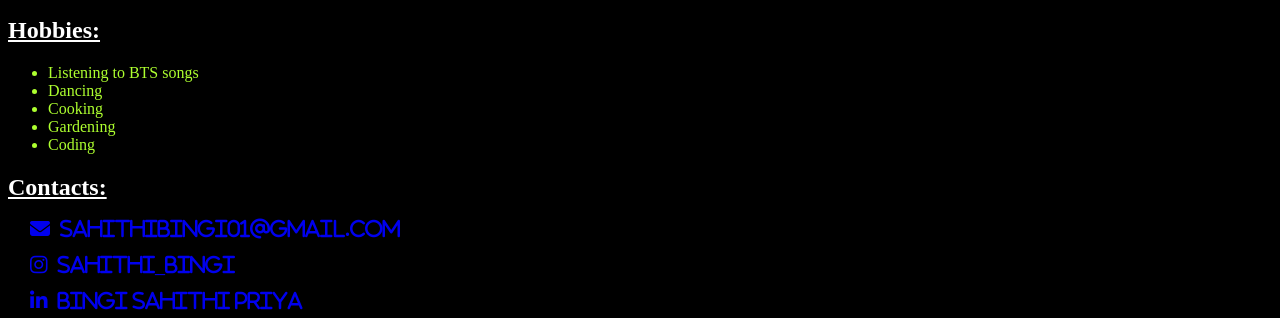
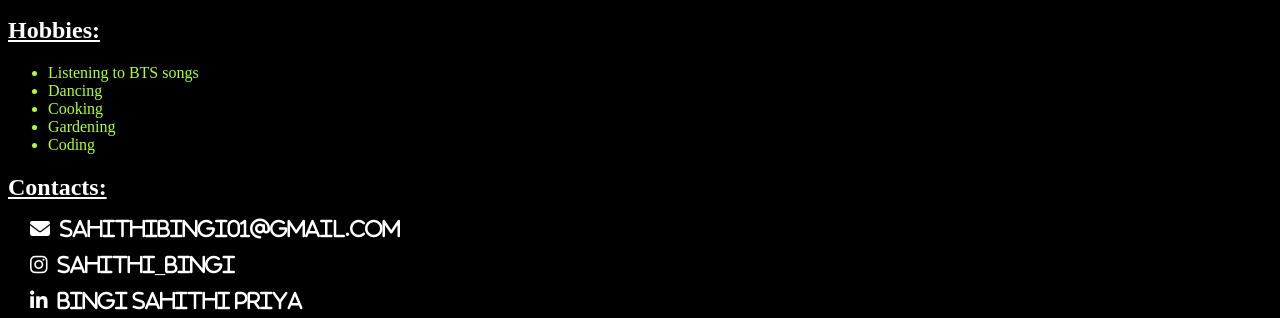
Before and after one commit to sahithibingi/Portfolio9, a plain HTML site: page index.html in a window 1280 px wide. Shown: the part 704-1022 px from the top of the page. Drawn offline with Linux system fonts and the light colour scheme.

Commit message:
made changes in the code
added style="text-decoration:none" in the contacts and changed the color of the links(contacts)

```diff
--- a/index.html
+++ b/index.html
@@ -27,6 +27,9 @@
          td{
           color:greenyellow
          }
+         a{
+           color:white
+        }
     </style>
     <script src="https://kit.fontawesome.com/f4c8aa5edf.js" crossorigin="anonymous"></script>
     <link type="text/css" rel="stylesheet" href="path-to-fontawesome/font-awesome.css">
```
